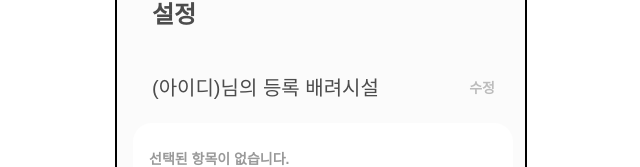
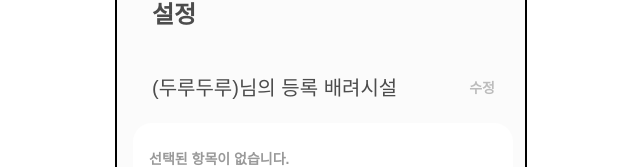
Before and after one commit to UMC-8th-Hackathon-Team-Name/dentistry_FE, a React (Vite) app in the folder app/: page /setting in a window 1280 px wide. Shown: the part 157-324 px from the top of the page, without its empty margins (319-959 px from the left). Built offline with nearby package versions, Linux system fonts and the light colour scheme; a web font is replaced by a local one.

Commit message:
setting 버튼 경로 수정

```diff
--- a/app/src/pages/SettingPage.tsx
+++ b/app/src/pages/SettingPage.tsx
@@ -12,7 +12,7 @@ const SettingPage = () => {
           src="/Vector.png"
           alt="로고"
           className="w-[25px] h-[25px] mt-[28px] ml-[24px]"
-          onClick={() => navigate(-1)}
+          onClick={() => navigate("/main")}
         />
         <p className="text-[24px] font-[600] mt-[99px] ml-[35px] text-[#4C4C4C]">
           설정
@@ -20,7 +20,7 @@ const SettingPage = () => {
       </div>
       <div className="flex justify-between items-center mb-[20px]">
         <p className="text-[20px] font-[400] mt-[40px] ml-[35px] text-[#4C4C4C]">
-          (아이디)님의 등록 배려시설
+          (두루두루)님의 등록 배려시설
         </p>
 
         <Link
@@ -75,7 +75,10 @@ const SettingPage = () => {
           </a>
         </div>
       </div>
-      <button className="mt-[20px] ml-[40px] w-[325px] h-[52px] rounded-[10px] bg-[#465785] text-white ">
+      <button
+        onClick={() => navigate("/")}
+        className="mt-[20px] ml-[40px] w-[325px] h-[52px] rounded-[10px] bg-[#465785] text-white "
+      >
         로그아웃
       </button>
       <button
```
